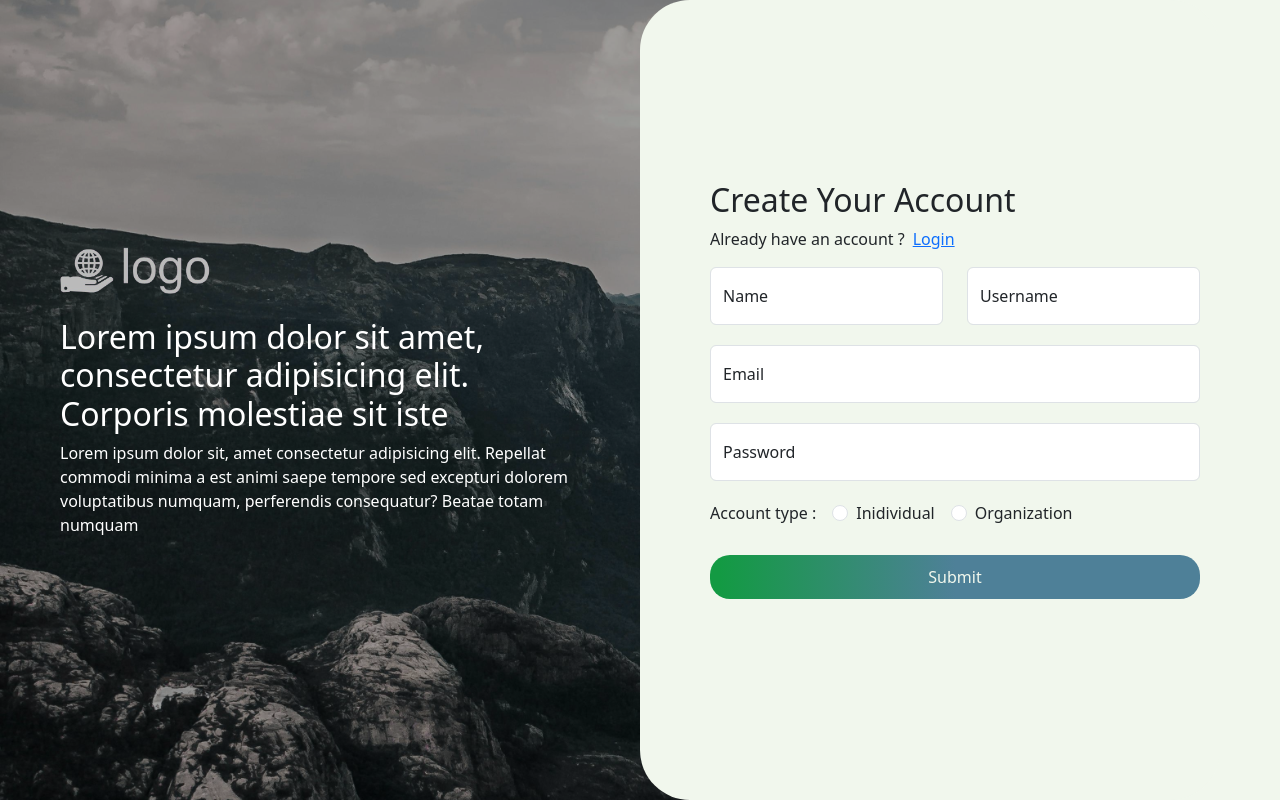
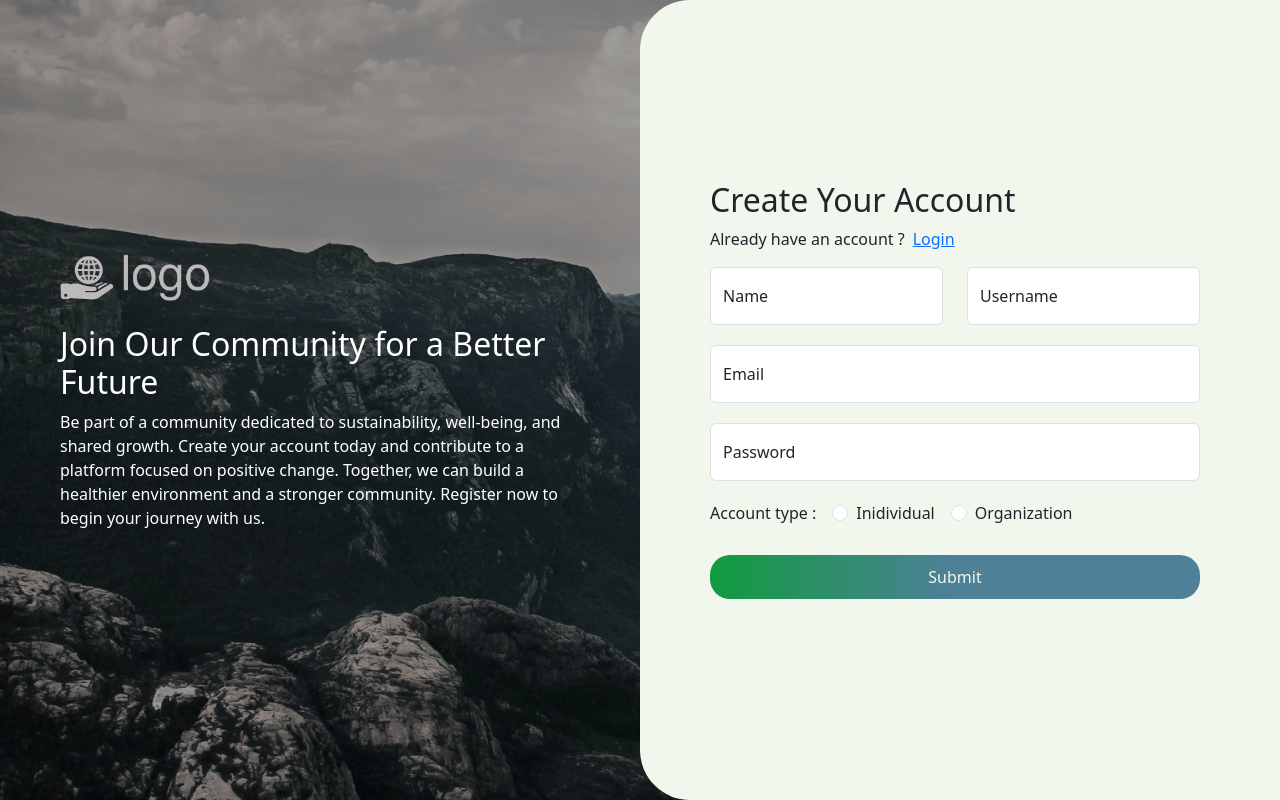
Before and after one commit to Tsantanny/econumpy-UI, a React (Vite) app: page /register in a window 1280 px wide. Built offline with nearby package versions, Linux system fonts and the light colour scheme.

Commit message:
fix: change lorem ipsum texts

```diff
--- a/src/pages/LoginPage.jsx
+++ b/src/pages/LoginPage.jsx
@@ -5,7 +5,14 @@ import "../styles/global-style.css";
 import "../styles/RegisterPage.css";
 
 const LoginPage = () => {
-  const { handleSubmit, register, handleClick, navigateTo, handleRadioChange, isError } = useLogin();
+  const {
+    handleSubmit,
+    register,
+    handleClick,
+    navigateTo,
+    handleRadioChange,
+    isError,
+  } = useLogin();
 
   return (
     <>
@@ -13,14 +20,12 @@ const LoginPage = () => {
       <section className="main-container ">
         <section className="presentation text-white">
           <img src={logo} alt="" className="logo" />
-          <h2 className="mt-4">
-            Lorem ipsum dolor sit amet, consectetur adipisicing elit. Corporis
-            molestiae sit iste
-          </h2>
+          <h2 className="mt-4">Welcome Back to Our Community</h2>
           <p>
-            Lorem ipsum dolor sit, amet consectetur adipisicing elit. Repellat
-            commodi minima a est animi saepe tempore sed excepturi dolorem
-            voluptatibus numquam, perferendis consequatur? Beatae totam numquam
+            Rejoin our efforts in fostering a healthier environment and a
+            thriving community. Together, we can create
+            lasting positive change. Let’s build a better future, one step at a
+            time
           </p>
         </section>
         <section className="register-container ">
@@ -58,7 +63,7 @@ const LoginPage = () => {
                 placeholder="Password"
                 {...register("password", {
                   required: true,
-                  minLength: { value: 6, message: "Password is required"},
+                  minLength: { value: 6, message: "Password is required" },
                 })}
               />
               <label htmlFor="floatingPassword">Password</label>
@@ -68,12 +73,30 @@ const LoginPage = () => {
             <div>
               <label>Account type :</label>
               <div className="form-check form-check-inline mx-3">
-                <input className="form-check-input" onChange={(e) => handleRadioChange(e)}  type="radio" name="category" id="inlineRadio1" value="individual"/>
-                <label className="form-check-label" htmlFor="inlineRadio1">Inidividual</label>
+                <input
+                  className="form-check-input"
+                  onChange={(e) => handleRadioChange(e)}
+                  type="radio"
+                  name="category"
+                  id="inlineRadio1"
+                  value="individual"
+                />
+                <label className="form-check-label" htmlFor="inlineRadio1">
+                  Inidividual
+                </label>
               </div>
               <div className="form-check form-check-inline">
-                <input className="form-check-input" onChange={(e) => handleRadioChange(e)}  type="radio" name="category" id="inlineRadio2" value="organization"/>
-                <label className="form-check-label" htmlFor="inlineRadio2">Organization</label>
+                <input
+                  className="form-check-input"
+                  onChange={(e) => handleRadioChange(e)}
+                  type="radio"
+                  name="category"
+                  id="inlineRadio2"
+                  value="organization"
+                />
+                <label className="form-check-label" htmlFor="inlineRadio2">
+                  Organization
+                </label>
               </div>
             </div>
 
--- a/src/pages/Register.jsx
+++ b/src/pages/Register.jsx
@@ -2,21 +2,27 @@ import "../styles/RegisterPage.css";
 import logo from "../assets/images/logo.png";
 import { useRegister } from "../components/useRegister";
 function RegisterPage() {
-  const { handleSubmit, register, handleClick, errors, navigateTo, handleRadioChange } = useRegister()
+  const {
+    handleSubmit,
+    register,
+    handleClick,
+    errors,
+    navigateTo,
+    handleRadioChange,
+  } = useRegister();
   return (
     <>
       <div className="background"></div>
       <section className="main-container ">
         <section className="presentation text-white">
           <img src={logo} alt="" className="logo" />
-          <h2 className="mt-4">
-            Lorem ipsum dolor sit amet, consectetur adipisicing elit. Corporis
-            molestiae sit iste
-          </h2>
+          <h2 className="mt-4">Join Our Community for a Better Future</h2>
           <p>
-            Lorem ipsum dolor sit, amet consectetur adipisicing elit. Repellat
-            commodi minima a est animi saepe tempore sed excepturi dolorem
-            voluptatibus numquam, perferendis consequatur? Beatae totam numquam
+            Be part of a community dedicated to sustainability, well-being, and
+            shared growth. Create your account today and contribute to a
+            platform focused on positive change. Together, we can build a
+            healthier environment and a stronger community. Register now to
+            begin your journey with us.
           </p>
         </section>
         <section className="register-container ">
@@ -38,7 +44,7 @@ function RegisterPage() {
                   className={`form-control `}
                   id="floatingInputName"
                   placeholder="Name"
-                  {...register('name')}
+                  {...register("name")}
                   required
                 />
                 <label htmlFor="floatingInputName">Name</label>
@@ -49,7 +55,7 @@ function RegisterPage() {
                   className={`form-control `}
                   id="floatingInputUsername"
                   placeholder="Username"
-                  {...register('username')}
+                  {...register("username")}
                   required
                 />
                 <label htmlFor="floatingInputUsername">Username</label>
@@ -61,7 +67,7 @@ function RegisterPage() {
                 className={`form-control `}
                 id="floatingInputEmail"
                 placeholder="name@example.com"
-                {...register('email')}
+                {...register("email")}
                 required
               />
               <label htmlFor="floatingInputEmail">Email</label>
@@ -72,7 +78,10 @@ function RegisterPage() {
                 className={`form-control `}
                 id="floatingInputPassword"
                 placeholder="Paswwordm"
-                {...register('password', {required: true, minLength: {value: 6}})}
+                {...register("password", {
+                  required: true,
+                  minLength: { value: 6 },
+                })}
                 required
               />
               <label htmlFor="floatingInputPassword">Password</label>
@@ -81,12 +90,30 @@ function RegisterPage() {
             <div>
               <label>Account type :</label>
               <div className="form-check form-check-inline mx-3">
-                <input className="form-check-input" onChange={(e) => handleRadioChange(e)}  type="radio" name="category" id="inlineRadio1" value="individual"/>
-                <label className="form-check-label" htmlFor="inlineRadio1">Inidividual</label>
+                <input
+                  className="form-check-input"
+                  onChange={(e) => handleRadioChange(e)}
+                  type="radio"
+                  name="category"
+                  id="inlineRadio1"
+                  value="individual"
+                />
+                <label className="form-check-label" htmlFor="inlineRadio1">
+                  Inidividual
+                </label>
               </div>
               <div className="form-check form-check-inline">
-                <input className="form-check-input" onChange={(e) => handleRadioChange(e)}  type="radio" name="category" id="inlineRadio2" value="organization"/>
-                <label className="form-check-label" htmlFor="inlineRadio2">Organization</label>
+                <input
+                  className="form-check-input"
+                  onChange={(e) => handleRadioChange(e)}
+                  type="radio"
+                  name="category"
+                  id="inlineRadio2"
+                  value="organization"
+                />
+                <label className="form-check-label" htmlFor="inlineRadio2">
+                  Organization
+                </label>
               </div>
             </div>
 
```
